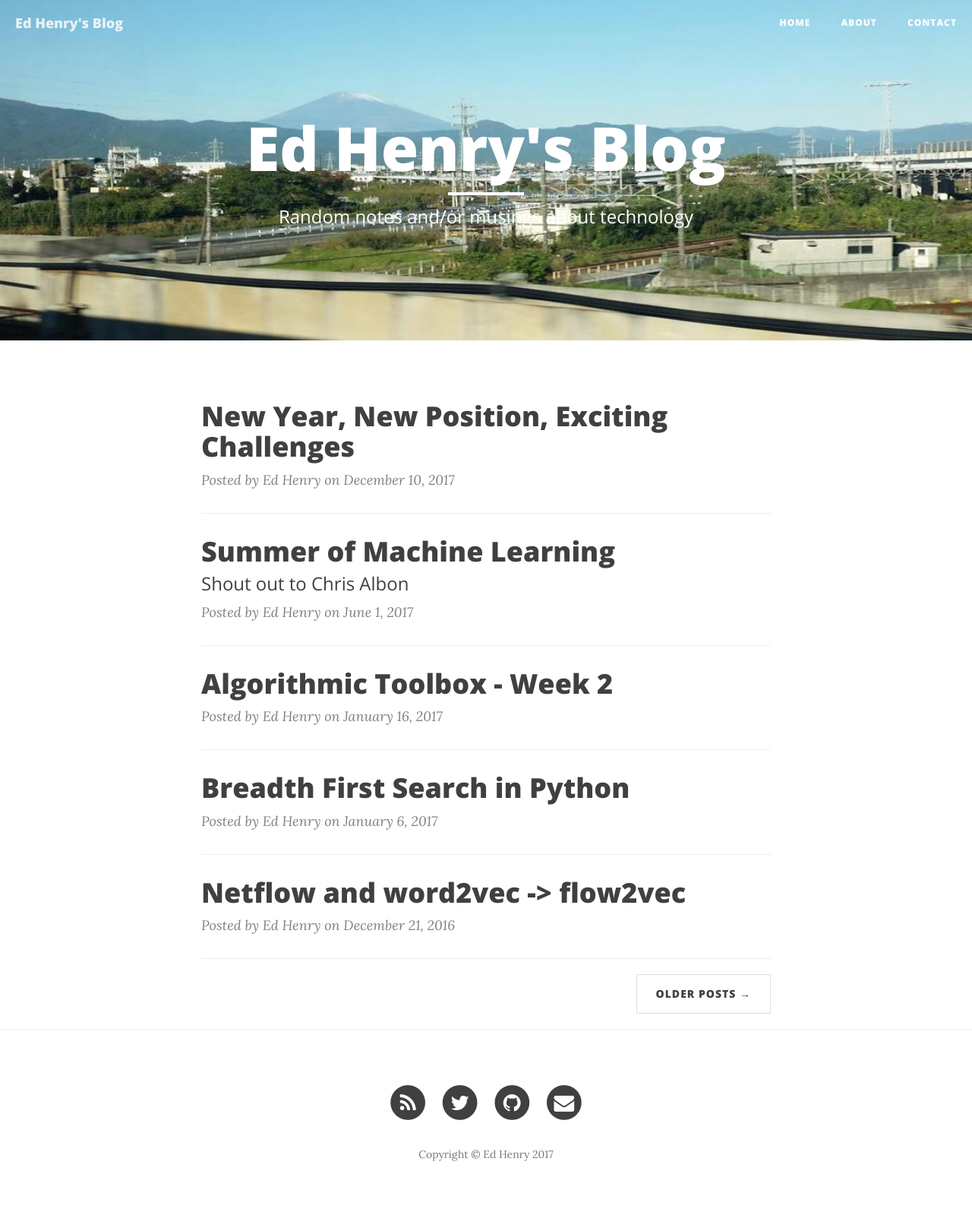
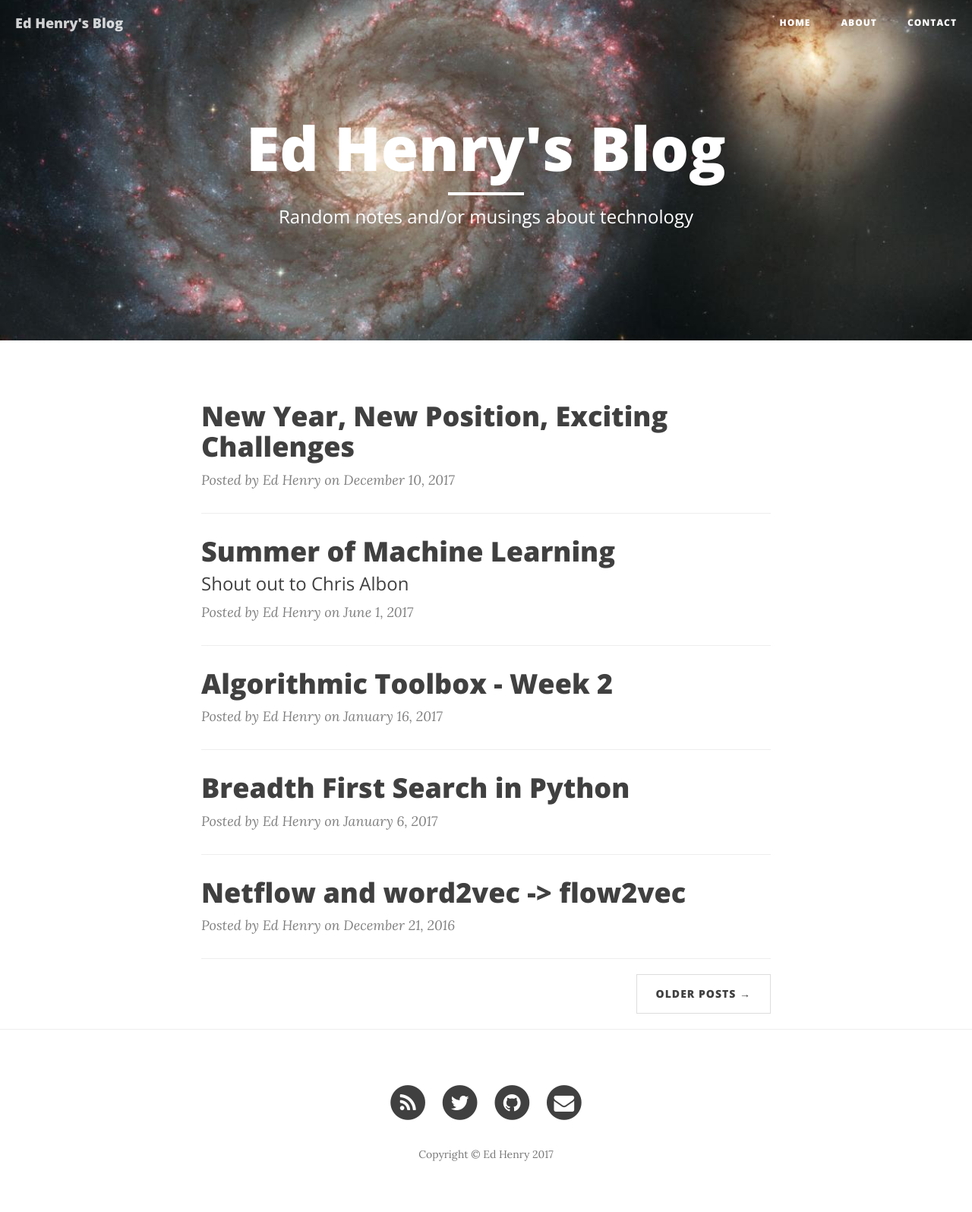
Before and after one commit to edhenry/edhenry.github.io, a Jekyll site: the page built from index.html, in a window 1280 px wide. Shown: the whole page at 76% size. Built offline with Jekyll 4.4.1, drawn with Linux system fonts in a browser that asks for light colours; nearby versions of some CDN libraries; the list of posts is cut into pages by our own code.

Commit message:
last img fix

```diff
--- a/index.html
+++ b/index.html
@@ -1,7 +1,7 @@
 ---
 layout: page
 description: "Random notes and/or musings about technology"
-header-img: "img/hd_bg_fuji_shinkansen.jpg"
+header-img: "img/galaxy.jpg"
 ---
 
 {% for post in paginator.posts %}
```
